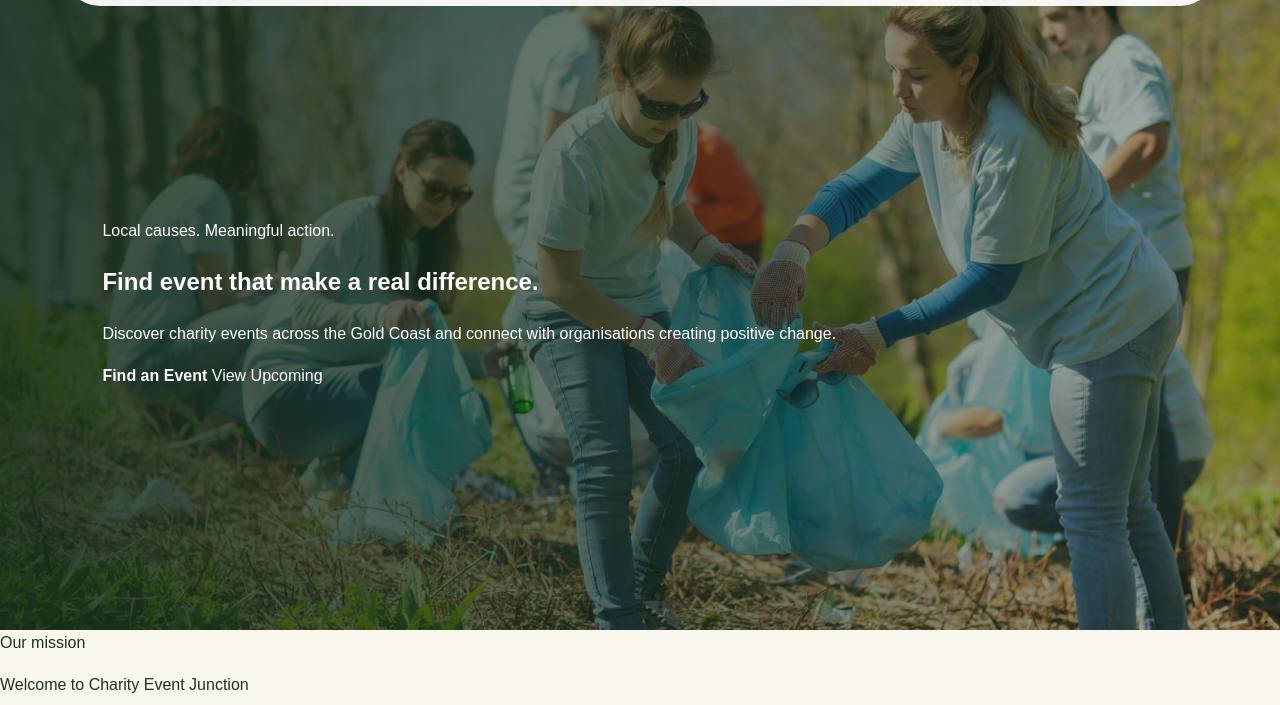
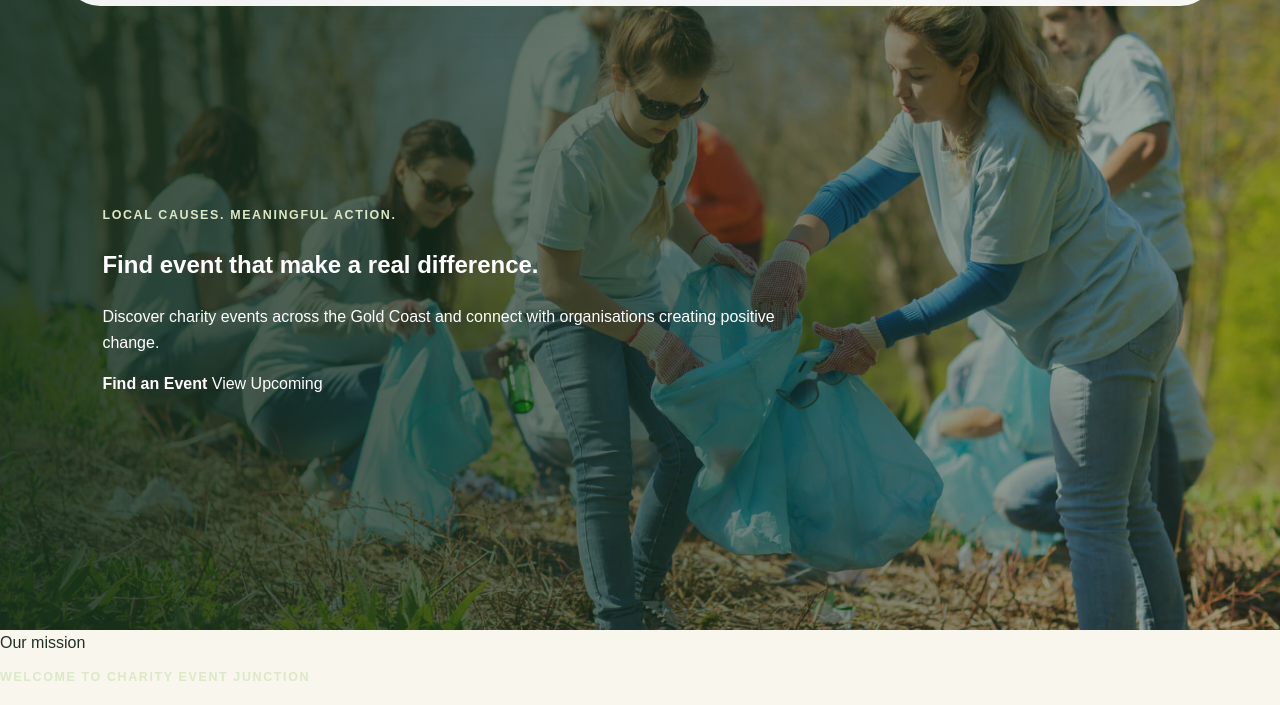
Before and after one commit to Bondy17134/PROG2002_AS2_Kunanon, a website: page public/index.html in a window 1280 px wide. Shown: the part 90-795 px from the top of the page. Drawn offline with Linux system fonts and the light colour scheme.

Commit message:
uppercase eyebrow and change color

```diff
--- a/public/css/style.css
+++ b/public/css/style.css
@@ -103,3 +103,18 @@ a {
         ),
         url("../images/hero.jpg") center/cover;
 }
+
+.hero-content {
+    width: 100%;
+    max-width: 680px;
+}
+
+.eyebrown,
+.section-label {
+    margin-bottom: 12px;
+    color: #dbe9c7;
+    font-size: 0.78rem;
+    font-weight: 800;
+    letter-spacing: 0.13em;
+    text-transform: uppercase;
+}
```
